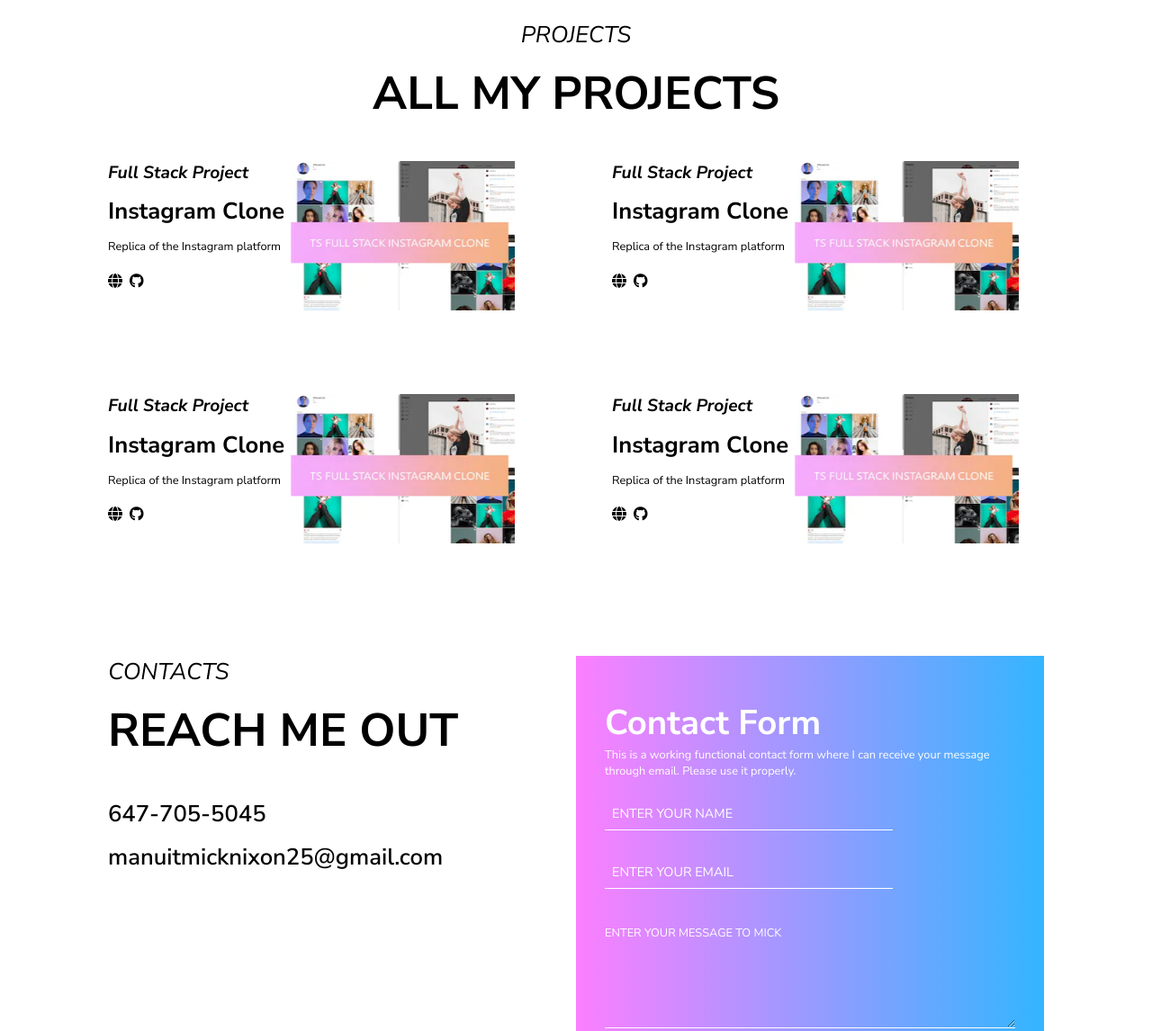
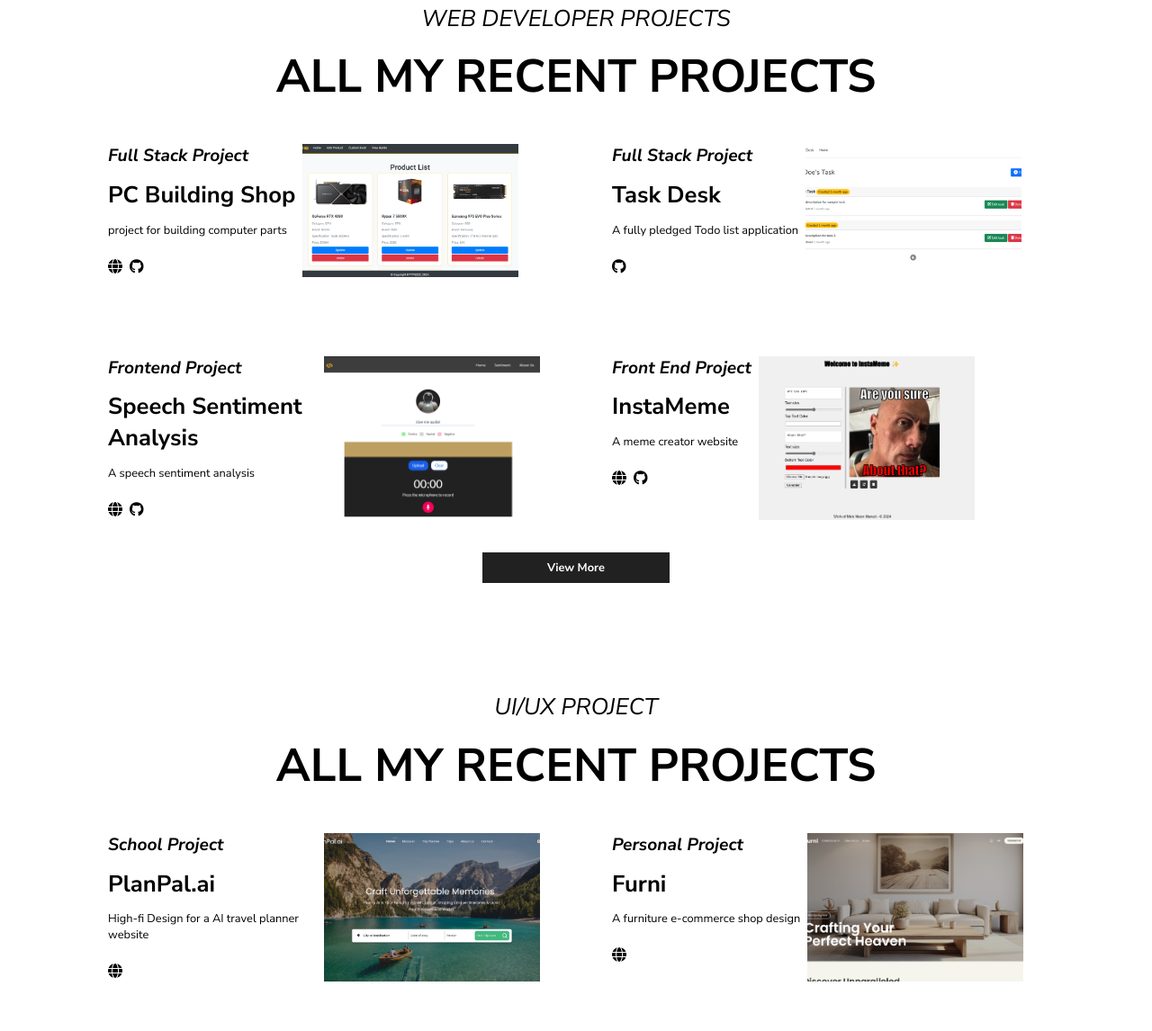
Before and after one commit to mikmok25/mick-portfolio, a plain HTML site: page index.html in a window 1280 px wide. Shown: the part 1388-2534 px from the top of the page at 90% size. Drawn offline with Linux system fonts and the light colour scheme.

Commit message:
Added recent projects

```diff
--- a/index.html
+++ b/index.html
@@ -17,7 +17,7 @@
     <header class="header">
       <div class="container">
         <nav class="navbar">
-          <h1><a href="#">My Portfolio</a></h1>
+          <h1><a href="#" class="colored-name">DevWithMick</a></h1>
 
           <ul>
             <li><a href="#home">Home</a></li>
@@ -39,19 +39,23 @@
                 <p>
                   A web-developer student at Humber College. I am aspiring to be
                   a
-                  <b>Full stack Developer</b>
+                  <b>Full stack Web-Developer</b>
                 </p>
                 <div class="socials">
-                  <i class="fa-brands fa-linkedin"></i>
-                  <i class="fa-brands fa-facebook"></i>
-                  <i class="fa-brands fa-instagram"></i>
-                  <i class="fa-brands fa-github"></i>
+                  <a href="https://www.linkedin.com/in/mickmanuit/"><i class="fa-brands fa-linkedin"></i></a>
+                  <a href="https://www.facebook.com/profile.php?id=100029473865618"><i class="fa-brands fa-facebook"></i></a>
+                  <a href="https://www.instagram.com/mikmok.25/"><i class="fa-brands fa-instagram"></i></a>
+                  <a href="https://github.com/mikmok25"><i class="fa-brands fa-github"></i></a>
                 </div>
                 <div class="horizontal-line"></div>
                 <button type="button" class="resume-btn">View Resume</button>
               </div>
               <div class="image-container">
-                <img src="./img/portfolio-image-2.jpeg" alt="Portfolio Images" class="portfolio-image"/>
+                <img
+                  src="./img/portfolio-image-2.jpeg"
+                  alt="Portfolio Images"
+                  class="portfolio-image"
+                />
               </div>
             </div>
           </div>
@@ -86,8 +90,8 @@
               Feel free to explore my portfolio to see some of the projects I've
               had the privilege of working on. If you have a project in mind, a
               technical challenge to conquer, or just want to connect and
-              discuss the fascinating world of web development, don't
-              hesitate to reach out to me below in the <a
+              discuss the fascinating world of web development, don't hesitate
+              to reach out to me below in the <a
                 href="#contact-section"
                 class="contact-form-link"
                 >contact form.</a
@@ -105,66 +109,145 @@
 
       <section class="projects-section" id="projects">
         <div class="container">
-          <h3 class="heading"><i>Projects</i></h3>
-          <h2 class="sub-heading">ALL MY PROJECTS</h2>
+          <h3 class="heading"><i>WEB DEVELOPER PROJECTS</i></h3>
+          <h2 class="sub-heading">ALL MY RECENT PROJECTS</h2>
 
           <div class="projects-grid">
             <div class="flex-container">
               <div class="project-info-container">
                 <h3 class="project-type">Full Stack Project</h3>
-                <h2 class="project-title">Instagram Clone</h2>
-                <p>Replica of the Instagram platform</p>
+                <h2 class="project-title">PC Building Shop</h2>
+                <p>project for building computer parts</p>
                 <div class="project-icons">
-                  <i class="fa-solid fa-globe"></i>
-                  <i class="fa-brands fa-github"></i>
+                  <a href="https://mick-pc-builder.onrender.com/"
+                    ><i class="fa-solid fa-globe"></i
+                  ></a>
+                  <a
+                    href="https://github.com/mikmok25/http5222-FullStack/tree/Assignment1"
+                    ><i class="fa-brands fa-github"></i
+                  ></a>
                 </div>
               </div>
               <div class="project-image">
-                <img src="./img/project1.png" alt="Project 1" />
+                <img src="./img/pc-build-shop.png" alt="Project 1" />
               </div>
             </div>
             <div class="flex-container">
               <div class="project-info-container">
                 <h3 class="project-type">Full Stack Project</h3>
-                <h2 class="project-title">Instagram Clone</h2>
-                <p>Replica of the Instagram platform</p>
+                <h2 class="project-title">Task Desk</h2>
+                <p>A fully pledged Todo list application</p>
                 <div class="project-icons">
-                  <i class="fa-solid fa-globe"></i>
-                  <i class="fa-brands fa-github"></i>
+                  <a href="https://github.com/mikmok25/task-desk"
+                    ><i class="fa-brands fa-github"></i
+                  ></a>
                 </div>
               </div>
               <div class="project-image">
-                <img src="./img/project1.png" alt="Project 1" />
+                <img src="./img/task-desk.png" alt="Project 1" />
               </div>
             </div>
             <div class="flex-container">
               <div class="project-info-container">
-                <h3 class="project-type">Full Stack Project</h3>
-                <h2 class="project-title">Instagram Clone</h2>
-                <p>Replica of the Instagram platform</p>
+                <h3 class="project-type">Frontend Project</h3>
+                <h2 class="project-title">Speech Sentiment Analysis</h2>
+                <p>A speech sentiment analysis</p>
                 <div class="project-icons">
-                  <i class="fa-solid fa-globe"></i>
-                  <i class="fa-brands fa-github"></i>
+                  <a
+                    href="https://assemblyai-e0ca2.firebaseapp.com/sentiment-analysis"
+                    ><i class="fa-solid fa-globe"></i
+                  ></a>
+                  <a href="https://github.com/mikmok25/capstone-project"
+                    ><i class="fa-brands fa-github"></i
+                  ></a>
                 </div>
               </div>
               <div class="project-image">
-                <img src="./img/project1.png" alt="Project 1" />
+                <img src="./img/Sentiment-Analysis.png" alt="Project 1" />
               </div>
             </div>
             <div class="flex-container">
               <div class="project-info-container">
-                <h3 class="project-type">Full Stack Project</h3>
-                <h2 class="project-title">Instagram Clone</h2>
-                <p>Replica of the Instagram platform</p>
+                <h3 class="project-type">Front End Project</h3>
+                <h2 class="project-title">InstaMeme</h2>
+                <p>A meme creator website</p>
                 <div class="project-icons">
-                  <i class="fa-solid fa-globe"></i>
-                  <i class="fa-brands fa-github"></i>
+                  <a href="https://mikmok25.github.io/pet-project/"
+                    ><i class="fa-solid fa-globe"></i
+                  ></a>
+                  <a
+                    href="https://github.com/mikmok25/pet-project/tree/ddabb52d436a53ad7eae748743c81bd1fd33a578"
+                    ><i class="fa-brands fa-github"></i
+                  ></a>
                 </div>
               </div>
               <div class="project-image">
-                <img src="./img/project1.png" alt="Project 1" />
+                <img src="./img/Instameme.png" alt="Project 1" />
               </div>
             </div>
+          </div>
+          <a href="https://github.com/mikmok25" class="view-more">View More</a></div>
+        </div>
+      </section>
+
+      <section class="projects-section" id="projects"></section>
+        <div class="container">
+          <h3 class="heading"><i>UI/UX PROJECT</i></h3>
+          <h2 class="sub-heading">ALL MY RECENT PROJECTS</h2>
+
+          <div class="projects-grid">
+            <div class="flex-container">
+              <div class="project-info-container">
+                <h3 class="project-type">School Project</h3>
+                <h2 class="project-title">PlanPal.ai</h2>
+                <p>High-fi Design for a AI travel planner website</p>
+                <div class="project-icons">
+                  <a href="https://www.figma.com/design/P0OVbFm51TlmEnYre2T0ZG/PlanPal.ai?node-id=145-28&t=9w6XsySz6PCqmBYM-1"
+                    ><i class="fa-solid fa-globe"></i
+                  ></a>
+                </div>
+              </div>
+              <div class="project-image">
+                <img src="./img/PlanPal.ai.jpeg" alt="Project 1" />
+              </div>
+            </div>
+
+
+
+            <div class="flex-container">
+              <div class="project-info-container">
+                <h3 class="project-type">Personal Project</h3>
+                <h2 class="project-title">Furni</h2>
+                <p>A furniture e-commerce shop design</p>
+                <div class="project-icons">
+                  <a href="https://www.figma.com/design/dJho9IAtVyMi6pfBZsEFpG/Furni?node-id=2-3&t=HOSFq5PWtE71XOA2-1"
+                    ><i class="fa-solid fa-globe"></i
+                  ></a>
+                </div>
+              </div>
+              <div class="project-image">
+                <img src="./img/Furni.png" alt="Project 1" />
+              </div>
+            </div>
+
+            <div class="flex-container">
+              <div class="project-info-container">
+                <h3 class="project-type">School Project</h3>
+                <h2 class="project-title">Humber Event Management System</h2>
+                <p>A ui design for humber event management system</p>
+                <div class="project-icons">
+                  <a
+                    href="https://www.figma.com/design/XYiROPA9al86BWHYaEr7Qh/Event-Management-System---Humber?node-id=4020-1970&node-type=canvas&t=stZJmxhEaeyeHPuX-0"
+                    ><i class="fa-solid fa-globe"></i
+                  ></a>
+                </div>
+              </div>
+              <div class="project-image">
+                <img src="./img/Humber-Events.png" alt="Project 1" />
+              </div>
+            </div>
+
+
           </div>
         </div>
       </section>
--- a/index.js
+++ b/index.js
@@ -24,7 +24,7 @@
 
   document.body.style.zoom="80%"
 
-  footerText.innerHTML = `Made by <span style="color: #737373">Mick Manuit ${new Date().getFullYear()}`;
+  footerText.innerHTML = `Made by <span style="color: #737373">Mick Manuit &copy;${new Date().getFullYear()}`;
 
   // Event delegation for viewing resume
   // const resumeBtn = document.querySelector(".resume-btn");
--- a/styles.css
+++ b/styles.css
@@ -61,13 +61,16 @@
 }
 
 .navbar ul a:hover {
-
   color: var(--clr-light-blue);
 }
 
 .navbar ul a.active {
   border-bottom: 2px solid transparent;
-  background-image: -webkit-linear-gradient(195deg, rgb(0, 163, 255), rgb(250, 0, 255));
+  background-image: -webkit-linear-gradient(
+    195deg,
+    rgb(0, 163, 255),
+    rgb(250, 0, 255)
+  );
   background-repeat: no-repeat;
   background-size: 100% 2px;
   background-position: bottom;
@@ -120,14 +123,16 @@
   line-height: 1.5;
 }
 
-
-
 .socials {
   margin-top: 25px;
   display: flex;
   align-items: center;
   gap: 20px;
   font-size: 30px;
+}
+
+.socials a {
+  color: var(--clr-white);
 }
 
 .horizontal-line {
@@ -212,6 +217,7 @@
 
 .flex-container {
   display: flex;
+  gap: 10px;
 }
 
 .project-info-container {
@@ -242,9 +248,37 @@
   gap: 10px;
 }
 
+.project-image img {
+  width: 300px;
+  height: 100%;
+  object-fit: cover;
+}
+
+.view-more {
+  text-align: center;
+  margin-top: 32px;
+  background-color: var(--clr-black2);
+  padding: 10px 0;
+  margin: auto;
+  width: 20%;
+  margin-top: 45px;
+  display: block;
+  color: var(--clr-white);
+  font-weight: bold;
+
+}
+
+.view-more:hover {
+  border: 1px solid var(--clr-black);
+  background: none;
+  color: var(--clr-black2);
+
+}
+
 #contact-section {
   scroll-margin-block-start: 110px;
   scroll-margin-block-end: 110px;
+  margin-top: 150px;
 }
 
 .contact-grid {
@@ -317,7 +351,7 @@
 .text-flex-container {
   display: flex;
   flex-direction: column;
-  gap: 6px;
+  gap: 10px;
   margin-bottom: 20px;
 }
 
```
Also changed, not shown: img/Furni.png (added), img/Humber-Events.png (added), img/Instameme.png (added), img/PlanPal.ai.jpeg (added), img/Sentiment-Analysis.png (added), img/pc-build-shop.png (added), img/task-desk.png (added).
